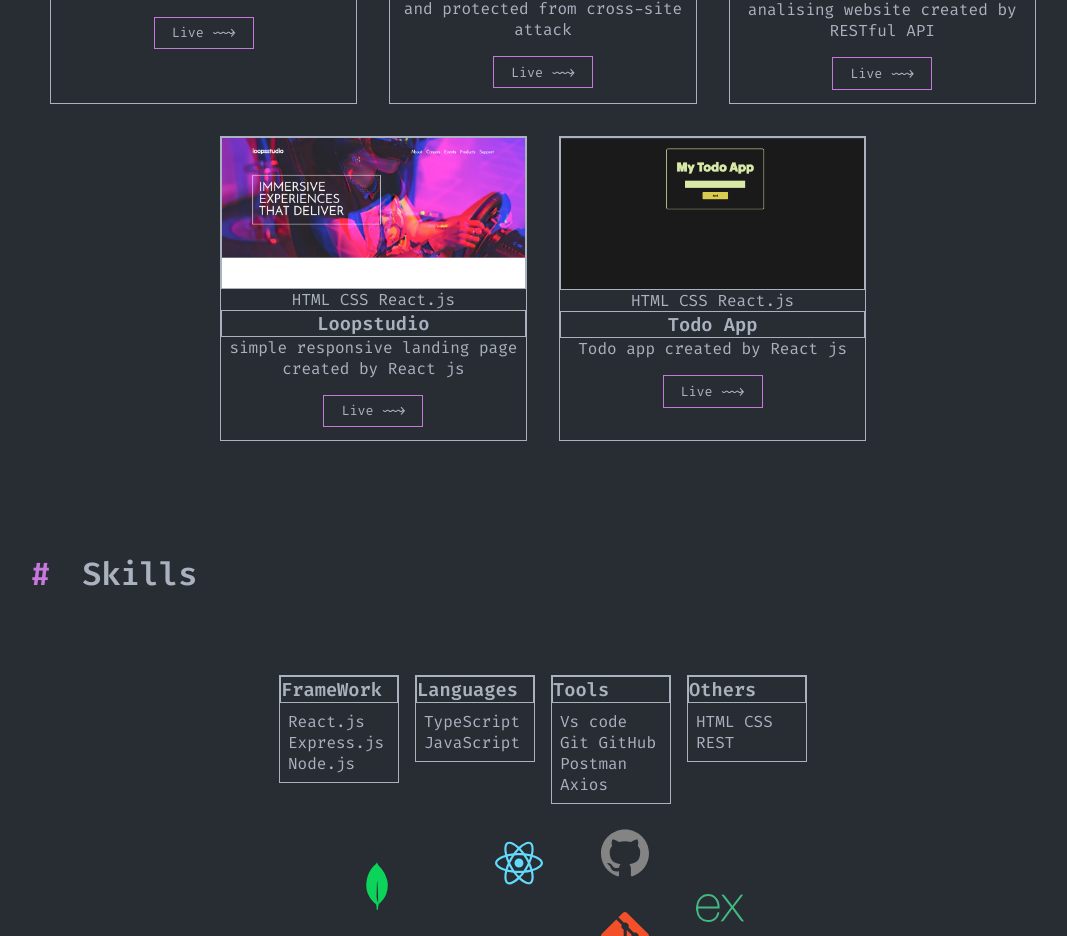
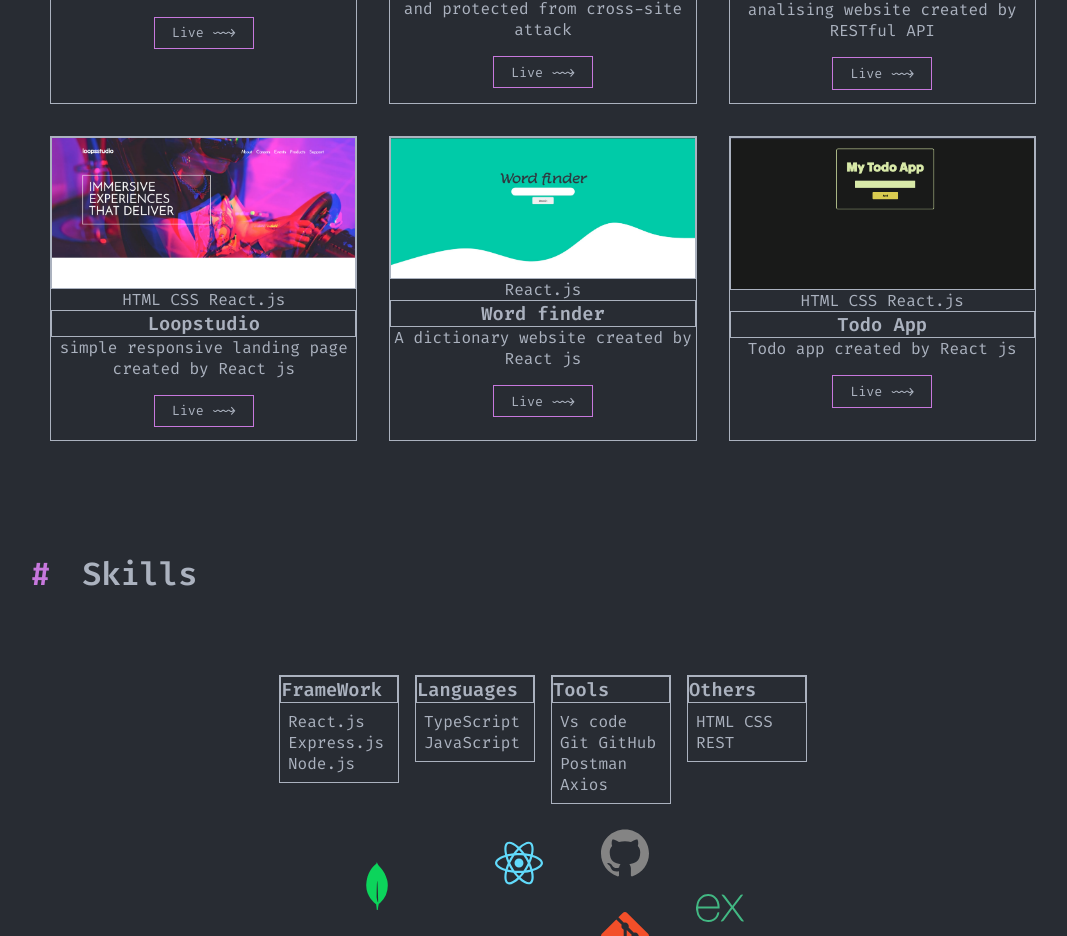
Before and after one commit to sohilvp/personal-website, a React (Create React App) app: page / in a window 1280 px wide. Shown: the part 900-1836 px from the top of the page, without its empty margins (97-1164 px from the left). Built offline with nearby package versions, Linux system fonts and the light colour scheme; a web font is replaced by a local one.

Commit message:
project added

```diff
--- a/src/projectData.js
+++ b/src/projectData.js
@@ -3,6 +3,7 @@ import loopstudio from './asset/loopstudio.png'
 import todo from './asset/todo.png'
 import memoir from './asset/memoir.jpg'
 import newtodo from './asset/my todo new.jpg'
+import wordfinder from './asset/word-finder.jpg'
 
 const proDta =[
     {
@@ -36,9 +37,16 @@ const proDta =[
         used:"HTML CSS React.js",
         discription:"simple responsive landing page created by React js ",
         link:"https://loopstudiovirtual.netlify.app"
+    },{
+        id:5,
+        image:wordfinder,
+        title:"Word finder",
+        used:"React.js",
+        discription:"A dictionary website created by React js ",
+        link:"https://mywordfinder.netlify.app/",
     },
     {
-        id:5,
+        id:6,
         image:todo,
         title:"Todo App",
         used:"HTML CSS React.js",
```
